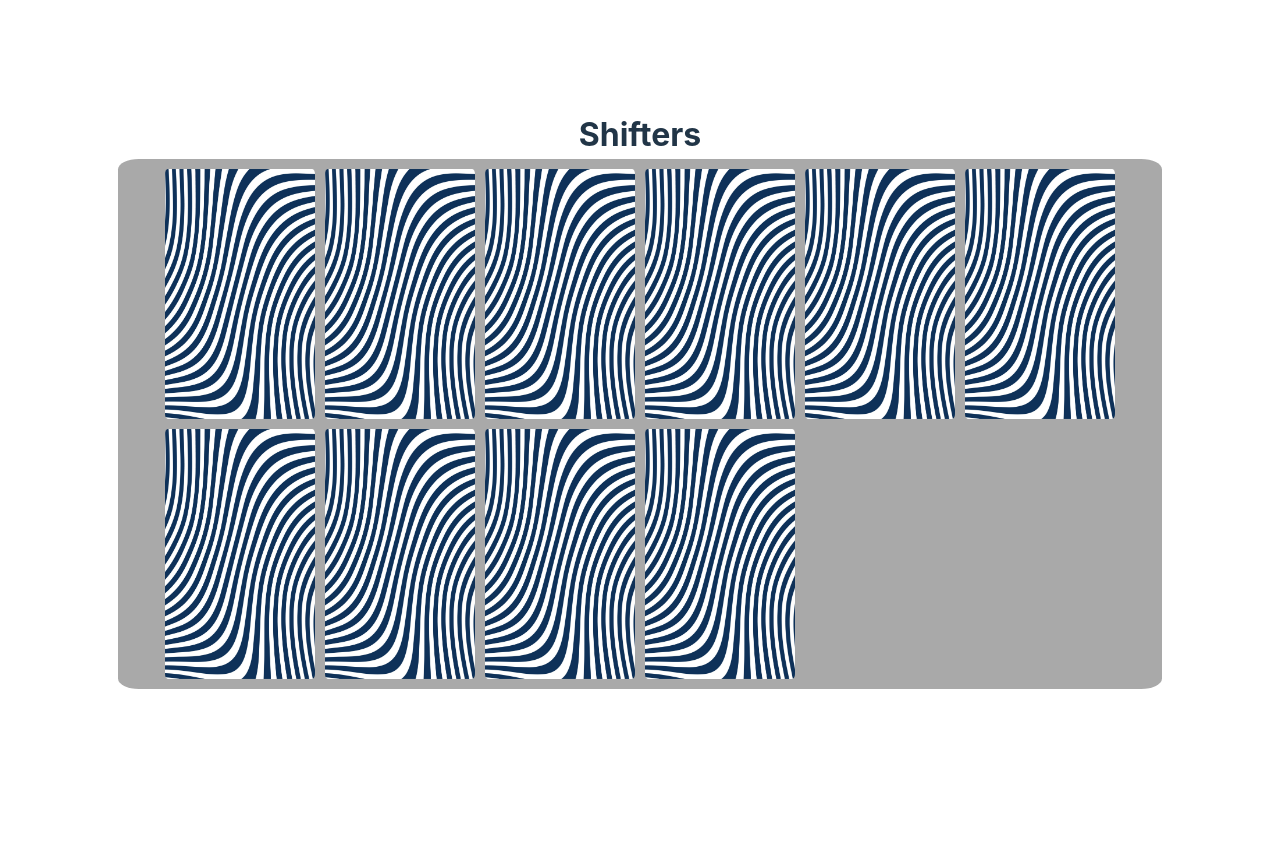
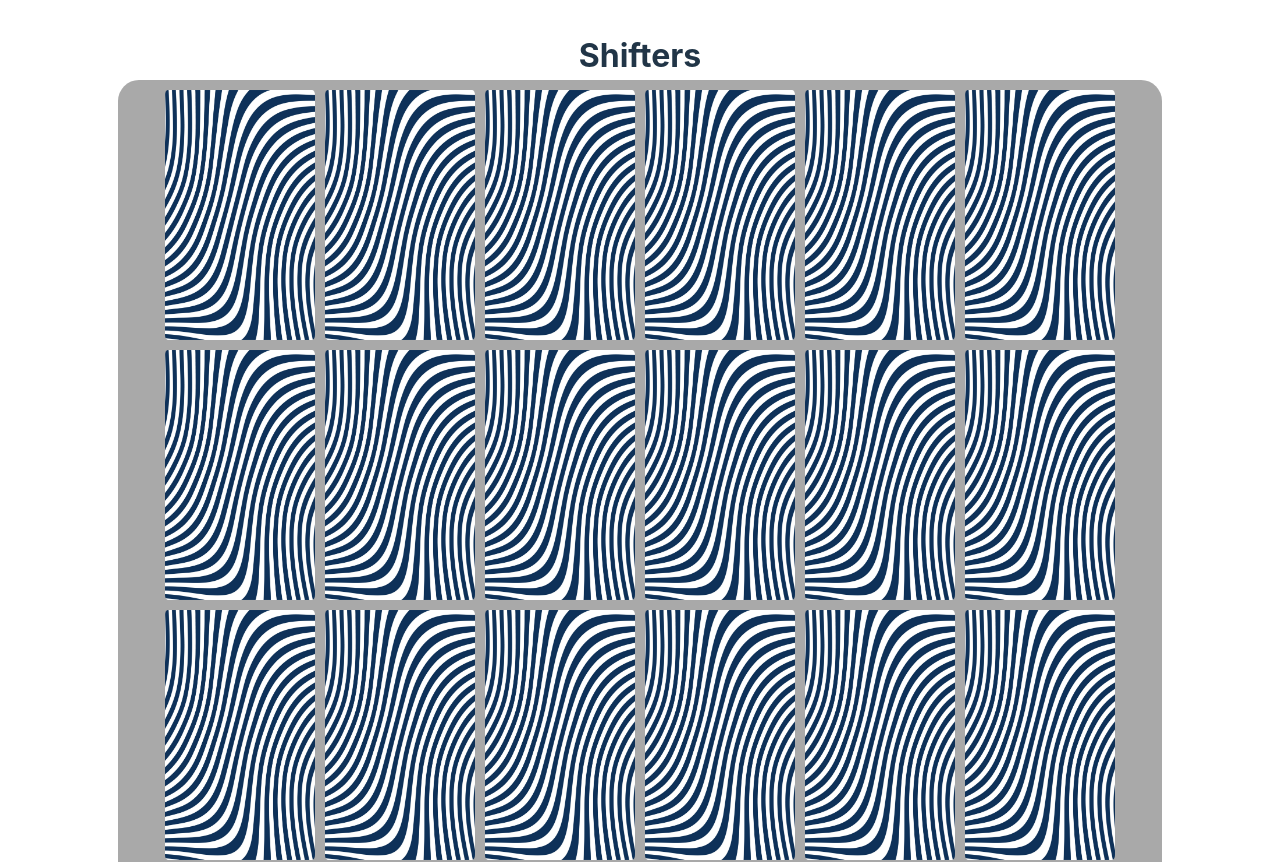
Before and after one commit to polynceva-es/shifters, a React (Vite) app: page / in a window 1280 px wide. Shown: the top 862 px of the page. Before the commit the page ends 800 px from the top, so only its background shows below. Built offline with nearby package versions, Linux system fonts and the light colour scheme.

Commit message:
add random cardList

```diff
--- a/src/components/Card/Card.css
+++ b/src/components/Card/Card.css
@@ -18,7 +18,7 @@
 }
 
 .card:hover {
-    opacity: 0.8;
+    opacity: 0.5;
 }
 
 .card-image {
--- a/src/components/Card/Card.tsx
+++ b/src/components/Card/Card.tsx
@@ -2,19 +2,20 @@ import React from "react";
 import "./Card.css";
 
 type Props = {
-  url: string;
+  url: string,
+  id: number
 };
 
 export const Card = (props: Props) => {
-  const { url } = props;
+  const { url, id } = props;
   const [isCardOpen, setIsCardOpen] = React.useState(false);
-  const cardClassName: string = `card ${
-    isCardOpen ? "card_front" : "card_back"
-  }`;
+  //   const cardClassName: string = `card ${
+  //     isCardOpen ? "card_front" : "card_back"
+  //   }`;
   return (
     <div
-      className={cardClassName}
-    // className="card card_back"
+      //   className={cardClassName}
+      className="card card_back"
       onClick={() => {
         setIsCardOpen(!isCardOpen);
       }}
--- a/src/components/Cards/Cards.tsx
+++ b/src/components/Cards/Cards.tsx
@@ -1,16 +1,29 @@
 import "./Cards.css";
 import { Card } from "../Card/Card";
 import { array } from "../../const/array";
+type Card = {
+    url: string,
+    id: number
+}
+export const Cards = () => {
+    function arrayRandElement(arr: Array<Card>) {
+        const rand = Math.floor(Math.random() * arr.length);
+        return arr[rand];
+    }
+const cardList: Array<Card> = [];
+const newArray: Array<Card> = array.concat(array);
 
-export const Cards = () => {
-
+for(let i: number =0; i<= newArray.length; i++) {
+cardList.push(arrayRandElement(newArray))
+}
+console.log(cardList);
   return (
     <section className="cards">
       <ul className="cards-list">
-        {array.map((elem) => {
+        {cardList.map((elem, i) => {
           return (
-            <li key={elem.id}>
-              <Card url={elem.url} />
+            <li key={i}>
+              <Card url={elem.url} id={elem.id}/>
             </li>
           );
         })}
```
